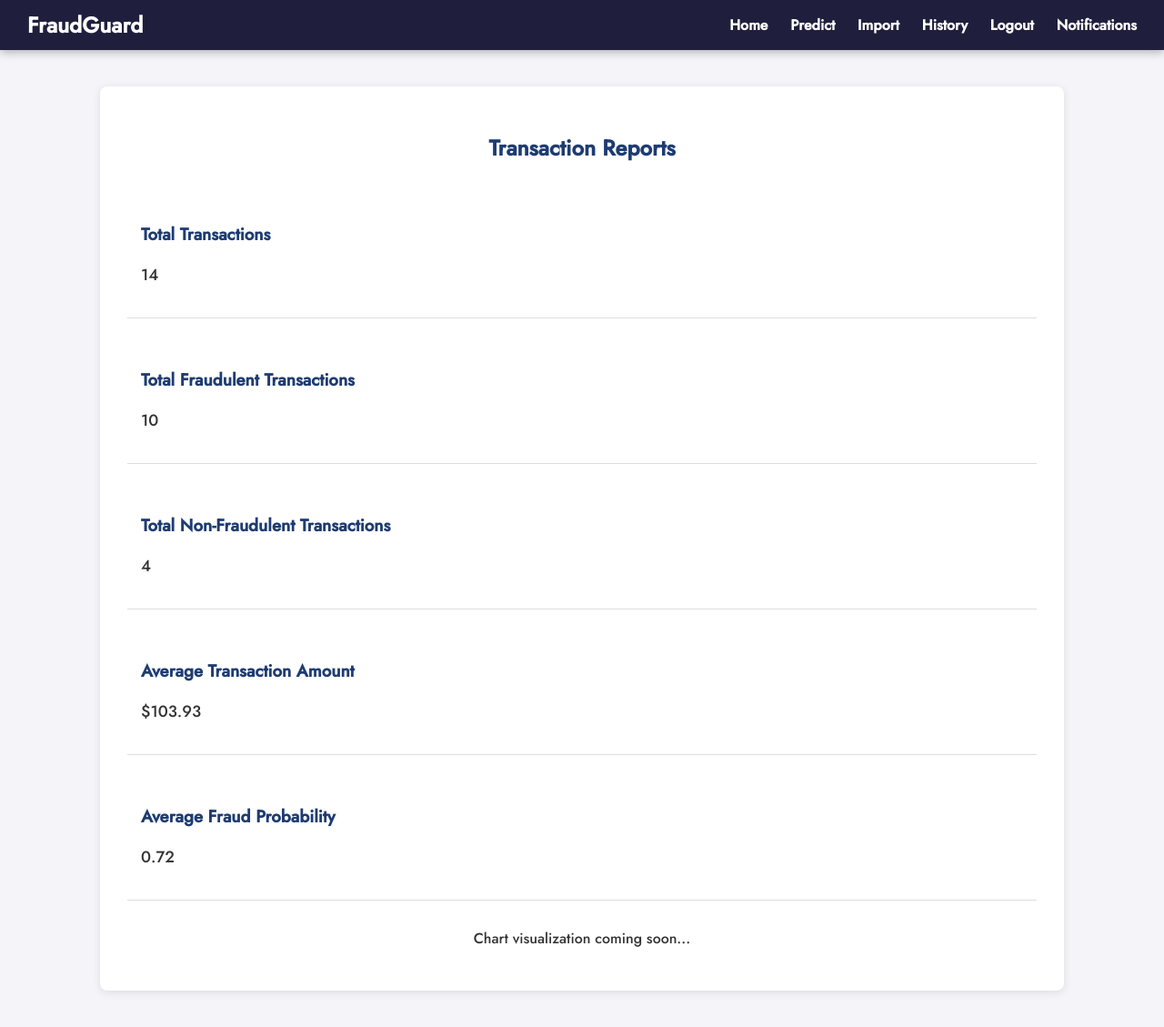
After one commit to Mufaroconel/audit-trail, a Django app: page /reports/ in a window 1280 px wide. The commit adds this page. Shown: the whole page at 91% size. Run offline with Django 5.2, Linux system fonts and the light colour scheme; a user stored in the database is signed in; data comes from the database, SQL or seed files in the repository; both versions use the stored data as it was after the commit; parts of the project's set-up code (start-up, migrations or seed data) failed here and were passed over.

Commit message:
today last

```diff
--- a/predictor/templates/predictor/home.html
+++ b/predictor/templates/predictor/home.html
@@ -120,6 +120,7 @@
     <a href="#">Previous Predictions</a>
     <a href="{% url 'audittrail' %}">Audittrail</a>
     <a href="{% url 'client' %}">Client Dashboard</a>
+    <a href="{% url 'reports' %}">Reports</a>
 </nav>
 
 <div class="animated-cycles">
--- /dev/null
+++ b/predictor/templates/predictor/reports.html
@@ -0,0 +1,115 @@
+<!DOCTYPE html>
+<html lang="en">
+<head>
+    <meta charset="UTF-8">
+    <meta name="viewport" content="width=device-width, initial-scale=1.0">
+    <title>Transaction Reports</title>
+    <link href="https://fonts.googleapis.com/css2?family=Jost:wght@500&display=swap" rel="stylesheet">
+    <style>
+        body {
+            margin: 0;
+            font-family: 'Jost', sans-serif;
+            background: #f4f4f9;
+            color: #333;
+        }
+        .navbar {
+            display: flex;
+            justify-content: space-between;
+            align-items: center;
+            padding: 10px 30px;
+            background-color: #1f1f3d;
+            box-shadow: 0 2px 10px rgba(0, 0, 0, 0.3);
+        }
+        .navbar .logo {
+            font-size: 1.5em;
+            font-weight: bold;
+            color: #fff;
+        }
+        .navbar .nav-links a {
+            color: #fff;
+            text-decoration: none;
+            margin-left: 20px;
+            font-weight: bold;
+        }
+        .navbar .nav-links a:hover {
+            color: #ffcc00;
+        }
+        .container {
+            max-width: 1000px;
+            margin: 40px auto;
+            background: #fff;
+            padding: 30px;
+            border-radius: 8px;
+            box-shadow: 0 2px 10px rgba(0, 0, 0, 0.1);
+        }
+        h2 {
+            text-align: center;
+            color: #1e3c72;
+            margin-bottom: 30px;
+        }
+        .report-item {
+            margin-bottom: 20px;
+            padding: 15px;
+            border-bottom: 1px solid #ddd;
+        }
+        .report-item h3 {
+            margin-bottom: 10px;
+            color: #1e3c72;
+        }
+        .report-item p {
+            font-size: 1.1em;
+            line-height: 1.6;
+        }
+        .chart {
+            margin-top: 30px;
+            text-align: center;
+        }
+    </style>
+</head>
+<body>
+<div class="navbar">
+    <div class="logo">FraudGuard</div>
+    <div class="nav-links">
+        <a href="{% url 'home' %}">Home</a>
+        <a href="{% url 'predict' %}">Predict</a>
+        <a href="{% url 'import' %}">Import</a>
+        <a href="{% url 'transaction_list' %}">History</a>
+        <a href="{% url 'logout' %}">Logout</a>
+        <a href="{% url 'notifications' %}" class="nav-link">
+            <i class="fas fa-bell"></i> Notifications
+            {% if unread_notifications_count > 0 %}
+                <span class="badge badge-danger">{{ unread_notifications_count }}</span>
+            {% endif %}
+        </a>
+    </div>
+</div>
+
+<div class="container">
+    <h2>Transaction Reports</h2>
+    <div class="report-item">
+        <h3>Total Transactions</h3>
+        <p>{{ total_transactions }}</p>
+    </div>
+    <div class="report-item">
+        <h3>Total Fraudulent Transactions</h3>
+        <p>{{ total_fraudulent }}</p>
+    </div>
+    <div class="report-item">
+        <h3>Total Non-Fraudulent Transactions</h3>
+        <p>{{ total_non_fraudulent }}</p>
+    </div>
+    <div class="report-item">
+        <h3>Average Transaction Amount</h3>
+        <p>${{ average_amount|floatformat:2 }}</p>
+    </div>
+    <div class="report-item">
+        <h3>Average Fraud Probability</h3>
+        <p>{{ fraud_probability_avg|floatformat:2 }}</p>
+    </div>
+    <div class="chart">
+        <!-- Placeholder for future chart integration -->
+        <p>Chart visualization coming soon...</p>
+    </div>
+</div>
+</body>
+</html>
--- a/predictor/urls.py
+++ b/predictor/urls.py
@@ -23,4 +23,5 @@ urlpatterns = [
     path('notifications/mark-read/<int:notification_id>/',
          views.mark_notification_read,
          name='mark_notification_read'),
+    path('reports/', views.reports_view, name='reports'),
 ]
--- a/predictor/views.py
+++ b/predictor/views.py
@@ -408,3 +408,34 @@ def mark_notification_read(request, notification_id):
     notification.is_read = True
     notification.save()
     return redirect('notifications')
+
+
+from django.shortcuts import render
+from .models import Transaction
+import pandas as pd
+
+@login_required
+def reports_view(request):
+    # Fetch all transactions
+    transactions = Transaction.objects.all()
+
+    # Convert to DataFrame for analysis
+    df = pd.DataFrame(list(transactions.values()))
+
+    # Perform analysis
+    total_transactions = df.shape[0]
+    total_fraudulent = df[df['is_fraudulent']].shape[0]
+    total_non_fraudulent = total_transactions - total_fraudulent
+    average_amount = df['amount'].mean()
+    fraud_probability_avg = df['fraud_probability'].mean()
+
+    # Prepare context for template
+    context = {
+        'total_transactions': total_transactions,
+        'total_fraudulent': total_fraudulent,
+        'total_non_fraudulent': total_non_fraudulent,
+        'average_amount': average_amount,
+        'fraud_probability_avg': fraud_probability_avg,
+    }
+
+    return render(request, 'predictor/reports.html', context)
```
Also changed, not shown: predictor/templates/predictor/notifications.html (+31 -5 lines), requirements.txt (added, +22 -0 lines), db.sqlite3, predictor/authentication.py (added).
